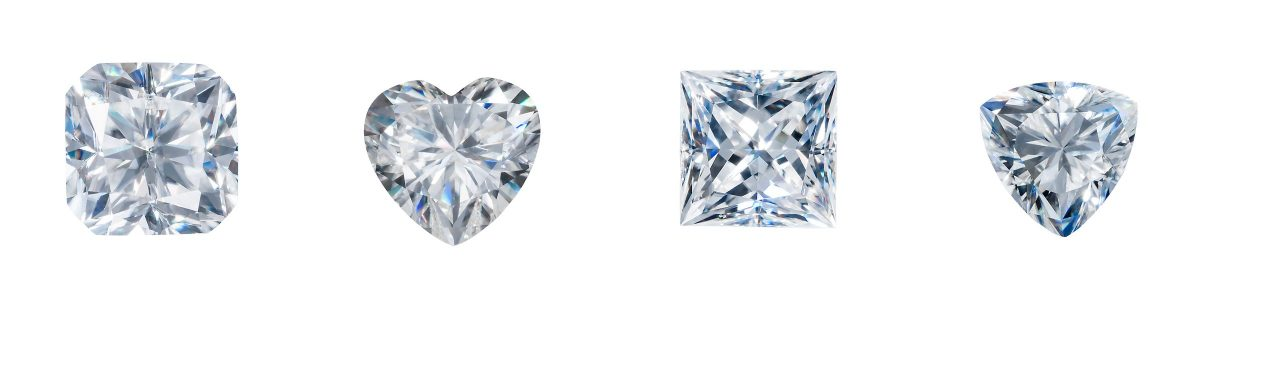
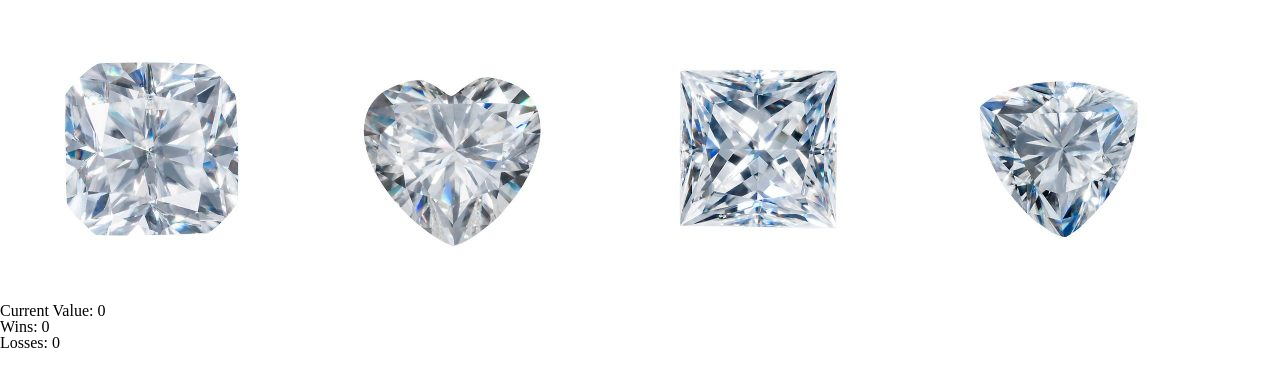
Before and after one commit to Brucimus/unit-4-game, a plain HTML site: page index.html in a window 1280 px wide. Drawn offline with nearby package versions, Linux system fonts and the light colour scheme.

Commit message:
added value displays for wins, losses, and current value

```diff
--- a/index.html
+++ b/index.html
@@ -14,6 +14,8 @@
         <img src="images/princess.jpeg" id="princess" class="img-fluid" alt="Responsive image" value="">
         <img src="images/triangle.jpeg" id="triangle" class="img-fluid" alt="Responsive image" value="">
         <div id="currentValue" value=""></div>
+        <div id="wins"></div>
+        <div id="losses"></div>
 
         <script src="javascript/game.js"></script>
     </body>
--- a/javascript/game.js
+++ b/javascript/game.js
@@ -52,12 +52,21 @@ if (userGuessValue === targetNum) {
 }
 
 //display wins on html
+var htmlWins =
+    "<p>Wins: " + wins + "</p>";
 
+document.querySelector("#wins").innerHTML = htmlWins;
 
 //display losses on html
+var htmlLosses =
+    "<p>Losses: " + losses + "</p>";
 
+document.querySelector("#losses").innerHTML = htmlLosses;
 
 //display target number on html
+var htmlCurrentValue =
+    "<p>Current Value: " + userGuessValue + "</p>";
 
+document.querySelector("#currentValue").innerHTML = htmlCurrentValue;
 
 //display user guess value
```
